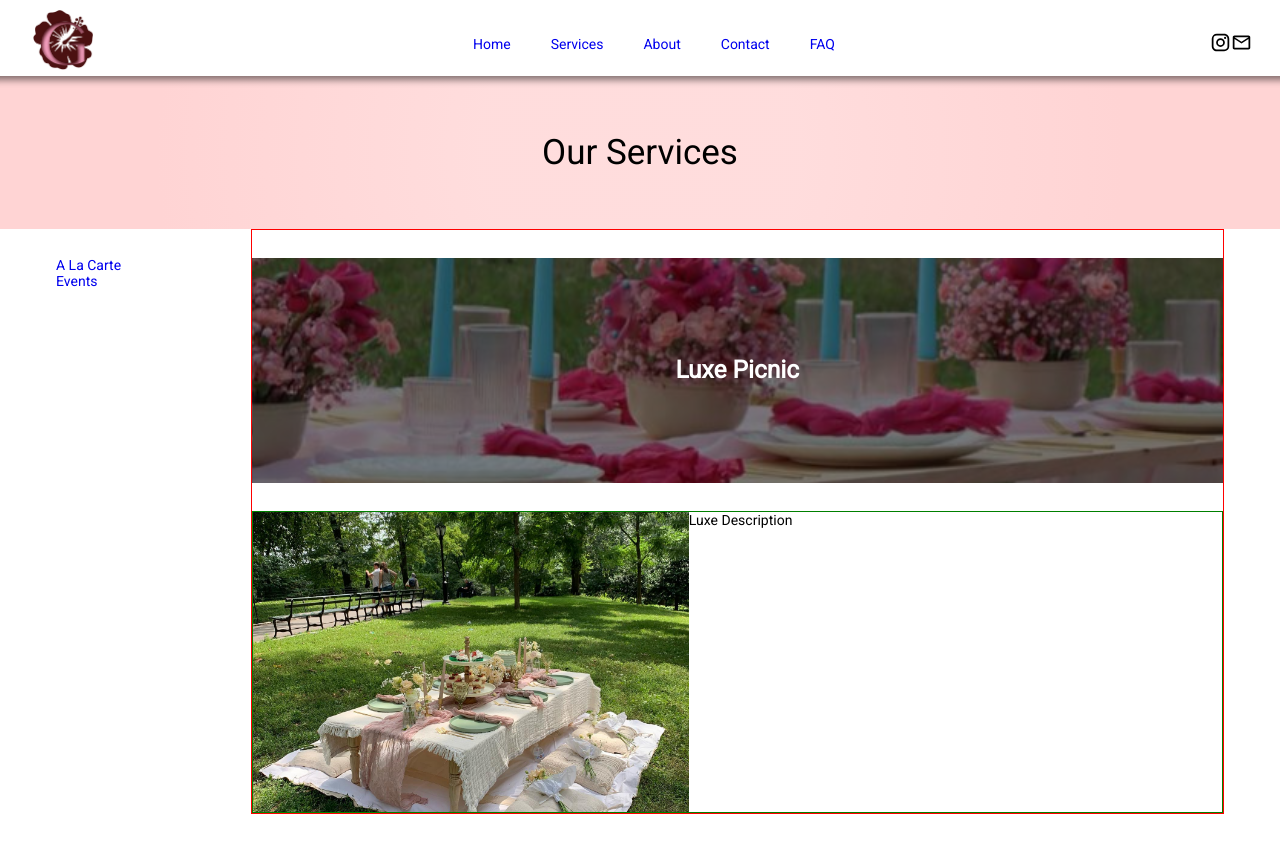
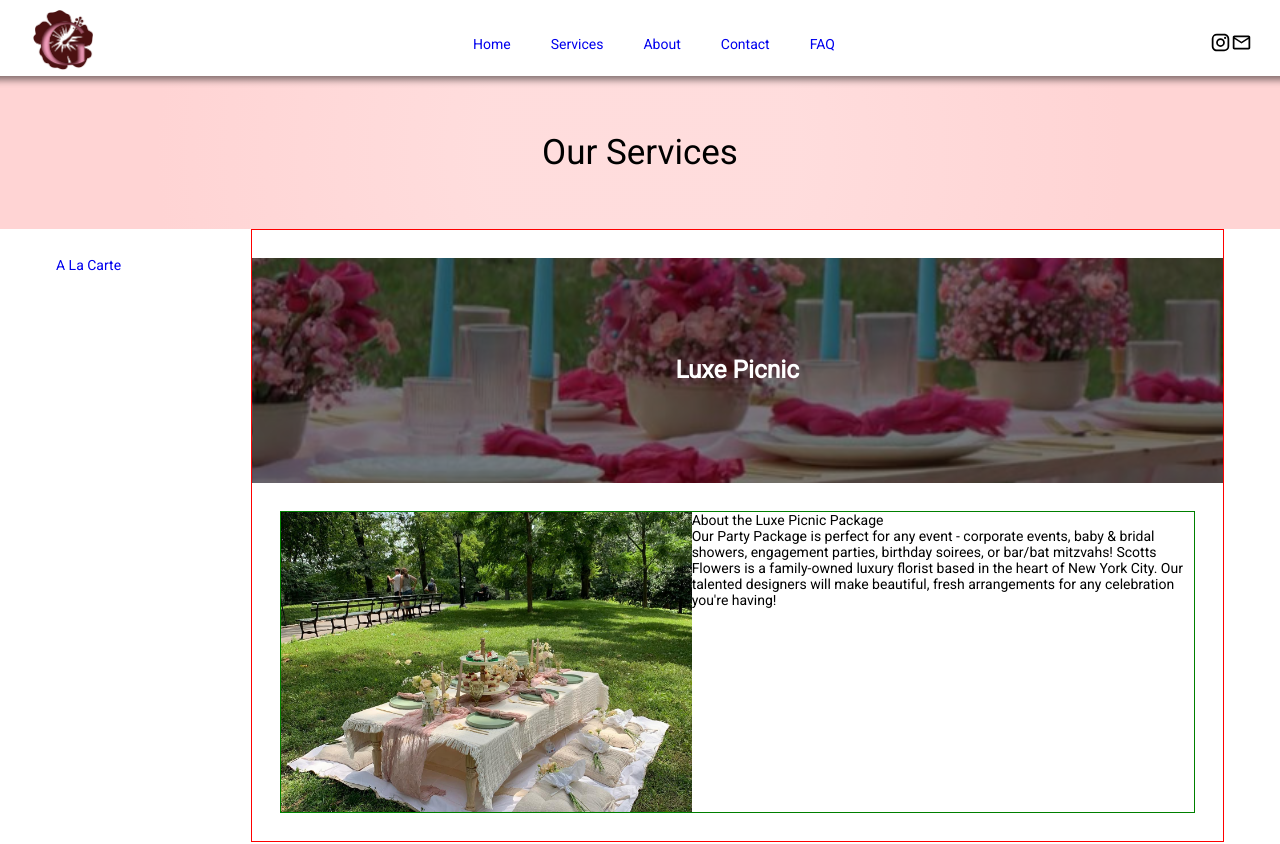
Before and after one commit to LennyRemache/gisa-designs, a React (Vite) app in the folder client/: page /services/event-florals in a window 1280 px wide. Shown: the top 844 px of the page. Built offline with nearby package versions, Linux system fonts and the light colour scheme.

Commit message:
Removed event florals section as asked by client

```diff
--- a/client/src/components/pages/Services.jsx
+++ b/client/src/components/pages/Services.jsx
@@ -3,7 +3,7 @@ import "../../styles/pages/Services.css";
 import { Navigate, NavLink, Outlet } from "react-router-dom";
 
 export default function Services() {
-  const sections = ["a-la-carte", "event-florals"];
+  const sections = ["a-la-carte"];
   const service = (name) => {
     if (name === "a-la-carte") {
       return "A La Carte";
--- a/client/src/components/pages/service-page/EventFlorals.jsx
+++ b/client/src/components/pages/service-page/EventFlorals.jsx
@@ -12,7 +12,17 @@ export default function EventFlorals() {
           <div className="luxe-img">
             <img src={LuxeImg} alt="" srcset="" />
           </div>
-          <div>Luxe Description</div>
+          <div className="luxe-desc">
+            <div>About the Luxe Picnic Package</div>
+            <p>
+              Our Party Package is perfect for any event - corporate events,
+              baby & bridal showers, engagement parties, birthday soirees, or
+              bar/bat mitzvahs! Scotts Flowers is a family-owned luxury florist
+              based in the heart of New York City. Our talented designers will
+              make beautiful, fresh arrangements for any celebration you're
+              having!
+            </p>
+          </div>
         </div>
       </div>
     </div>
--- a/client/src/styles/pages/service-page/Alacarte.css
+++ b/client/src/styles/pages/service-page/Alacarte.css
@@ -1,12 +1,12 @@
 .a-la-carte-container {
-  border: 1px solid red;
+  border: 0px solid red;
   display: flex;
   flex-direction: column;
   align-items: center;
 }
 
 .a-la-carte-header {
-  border: 1px solid blue;
+  border: 0px solid blue;
   margin: 2rem 3rem 0 3rem;
   background: rgb(255, 248, 239);
   line-height: 2rem;
--- a/client/src/styles/pages/service-page/Eventflorals.css
+++ b/client/src/styles/pages/service-page/Eventflorals.css
@@ -5,10 +5,11 @@
 
 .luxe-container {
   width: 100%;
+  padding: 2rem 0;
 }
 
 .luxe-header {
-  margin: 2rem 0;
+  margin: 0 0 2rem 0;
   border: 0px solid blue;
   background-image: url("../../../assets/event-design-2.jpeg");
   background-position: center;
@@ -30,6 +31,7 @@
 .luxe-body {
   border: 1px solid green;
   display: flex;
+  margin: 0 2rem;
 }
 
 .luxe-img {
@@ -44,3 +46,7 @@
   object-position: center;
   display: block;
 }
+
+.luxe-desc {
+  width: 55%;
+}
```
